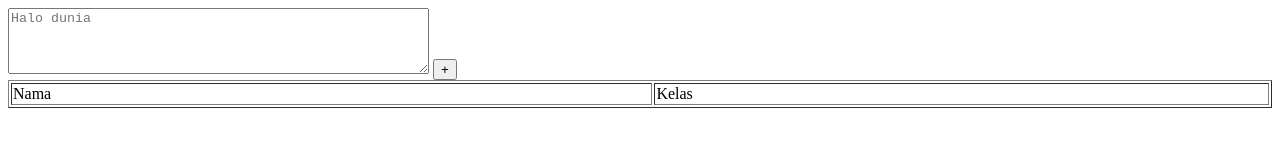
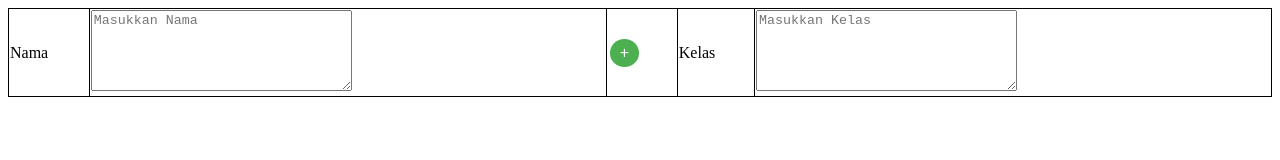
Before and after one commit to Duta46/Proyek-amel, a plain HTML site: page index.html in a window 1280 px wide. Drawn offline with Linux system fonts and the light colour scheme.

Commit message:
fixing tabel

```diff
--- a/index.html
+++ b/index.html
@@ -1,40 +1,67 @@
 <!DOCTYPE html>
-<html>
+<html lang="en">
 <head>
-    <title>TextArea Dinamis</title>
+    <meta charset="UTF-8">
+    <meta name="viewport" content="width=device-width, initial-scale=1.0">
+    <style>
+        table {
+            border-collapse: collapse;
+            width: 100%;
+        }
+
+        table, th, td {
+            border: 1px solid black;
+        }
+
+        button {
+            background-color: #4CAF50;
+            color: white;
+            border: none;
+            padding: 5px 10px;
+            text-align: center;
+            text-decoration: none;
+            display: inline-block;
+            font-size: 16px;
+            margin: 2px 2px;
+            cursor: pointer;
+            border-radius: 50%;
+        }
+    </style>
+    <title>Proyek</title>
 </head>
 <body>
+    <table id="data-table">
+        <tr>
+            <td>Nama</td>
+            <td><textarea placeholder="Masukkan Nama" id="nama" cols="30" rows="5"></textarea></td>
+            <td><button onclick="addRow()">+</button></td>
+            <td>Kelas</td>
+            <td><textarea placeholder="Masukkan Kelas" id="kelas" cols="30" rows="5"></textarea></td>
+        </tr>
     </table>
-    <table border="1" width="100%">
-        <tr>
-            <td class="judul">Nama</td>
-            <td class="judul">Kelas</td>
-                <div id="textAreaContainer">
-                    <textarea id="textarea" placeholder="Halo dunia"></textarea>
-                    <button class="addButton">+</button>
-                </div>
-            </td>
     <script>
-        document.addEventListener('DOMContentLoaded', function() {
-           var textarea = document.getElementById('textarea');
-           textarea.rows = 4;
-           textarea.cols = 50;
+        function addRow() {
+            var table = document.getElementById("data-table");
+            var row = table.insertRow(table.rows.length);
 
-           var addButton = document.querySelector('.addButton');
-           var textAreaContainer = document.getElementById('textAreaContainer');
+            var cell1 = row.insertCell(0);
+            var cell2 = row.insertCell(1);
+            var cell3 = row.insertCell(2);
+            var cell4 = row.insertCell(3);
+            var cell5 = row.insertCell(4);
 
-           addButton.addEventListener('click', function() {
+            cell1.innerHTML = "Nama";
+            cell2.innerHTML = '<textarea placeholder="Masukkan Nama" cols="30" rows="5"></textarea>';
+            cell3.innerHTML = '<button onclick="moveRow(this)">+</button>';
+            cell4.innerHTML = "Kelas";
+            cell5.innerHTML = '<textarea placeholder="Masukkan Kelas" cols="30" rows="5"></textarea>';
+        }
 
-               var newTextArea1 = document.createElement('textarea');
-               newTextArea1.rows = 4;
-               newTextArea1.cols = 50;
-               newTextArea1.placeholder = 'Masukkan teks di sini...';
-
-               textAreaContainer.appendChild(newTextArea1);
-
-               textAreaContainer.appendChild(addButton); // Menambahkan tombol + kembali ke bawah
-           });
-       });
+        function moveRow(button) {
+            var row = button.parentNode.parentNode;
+            var newRow = row.cloneNode(true);
+            row.parentNode.insertBefore(newRow, row.nextSibling);
+        }
     </script>
 </body>
 </html>
```
